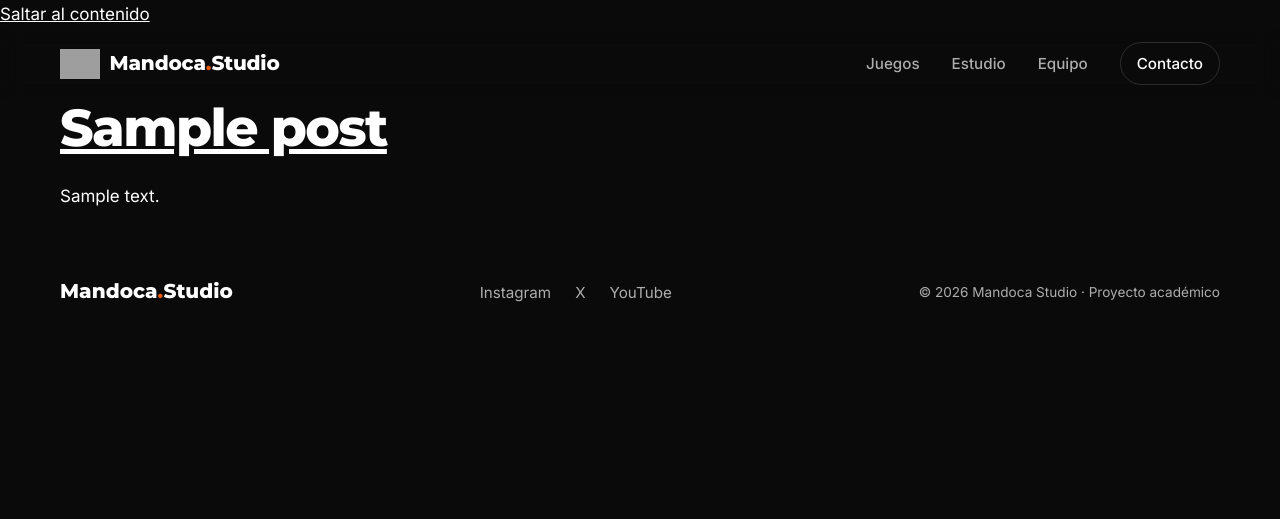
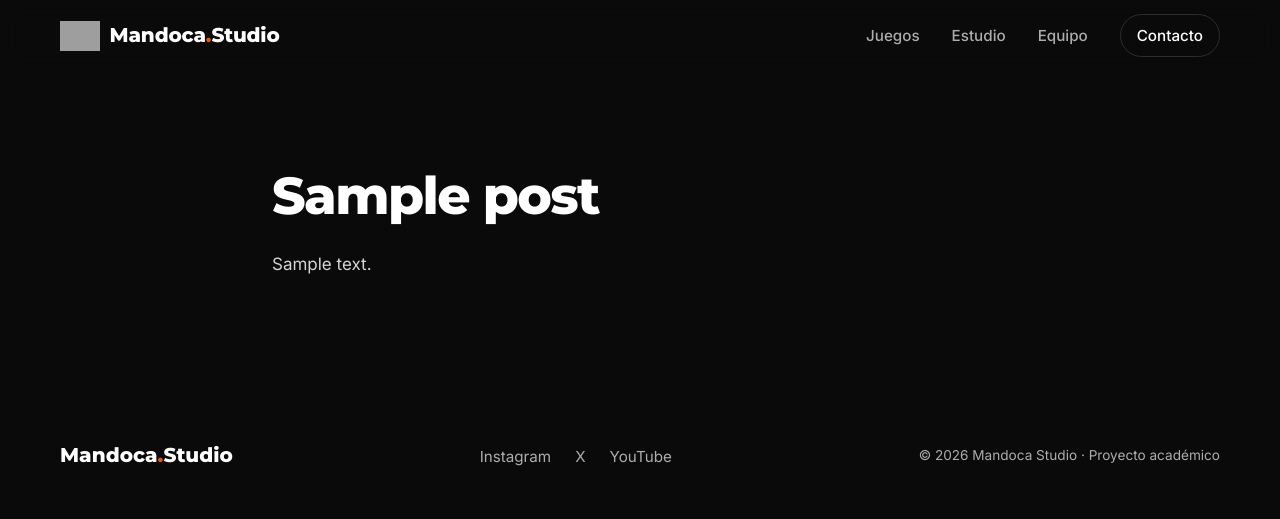
Before and after one commit to Devz99AC/mandoca-studio, a WordPress theme: template index.php in a window 1280 px wide. Shown: the top 519 px of the page. Run offline with PHP 8.4 and a stand-in for WordPress, Linux system fonts and the light colour scheme; the site name, menu and one post (Sample post) are stand-ins, and other content is empty; grey boxes are pictures that could not be loaded.

Commit message:
refactor(css): adaptar estilos al tema de wordpress
Cabecera fija (funciona dentro de los contenedores de Elementor y con la barra de administración), imágenes con más especificidad para que Elementor no les quite el borde redondeado, arte de juegos con imagen real o provisional, y estilos para páginas sin Elementor.

```diff
--- a/assets/css/main.css
+++ b/assets/css/main.css
@@ -42,6 +42,7 @@ body {
   line-height: 1.65;
   -webkit-font-smoothing: antialiased;
   overflow-x: clip;
+  padding-top: var(--header-h); /* espacio para la cabecera fija */
 }
 
 img { max-width: 100%; display: block; }
@@ -61,6 +62,14 @@ p { margin: 0 0 1em; }
 :focus-visible { outline: 2px solid var(--gold); outline-offset: 3px; border-radius: 4px; }
 
 .container { width: min(100% - 2.5rem, var(--container)); margin-inline: auto; }
+
+/* Enlace "Saltar al contenido": invisible hasta que se navega con teclado */
+.skip-link {
+  position: absolute; left: 1rem; top: -100px; z-index: 100;
+  padding: .6rem 1rem; border-radius: 8px;
+  background: var(--bone); color: var(--ink); font-weight: 700; text-decoration: none;
+}
+.skip-link:focus { top: 1rem; }
 
 .eyebrow {
   font-family: var(--font-mono);
@@ -91,9 +100,12 @@ p { margin: 0 0 1em; }
 .btn-ghost:hover { border-color: var(--bone); }
 
 /* ---------- Cabecera ---------- */
+/* Fija (no sticky) para que funcione aunque Elementor la envuelva en sus contenedores */
 .site-header {
-  position: sticky;
+  position: fixed;
   top: 0;
+  left: 0;
+  right: 0;
   z-index: 50;
   height: var(--header-h);
   background: rgba(10, 10, 10, .8);
@@ -365,6 +404,16 @@ p { margin: 0 0 1em; }
 .socials a { text-decoration: none; color: var(--muted); font-size: .95rem; }
 .socials a:hover { color: var(--bone); }
 .copy { margin: 0; color: var(--muted); font-size: .85rem; }
+
+/* ---------- Páginas y entradas sin Elementor ---------- */
+.page-content { padding: clamp(3rem, 8vw, 6rem) 0; max-width: 46rem; }
+.page-content h1 { font-size: clamp(2.25rem, 5vw, 3.5rem); }
+.page-content h2 a { text-decoration: none; }
+.entry-content { color: #d4d4d4; }
+.entry-content a { color: var(--ember); }
+.entry-content img { height: auto; border-radius: var(--radius); }
+.pagination { padding-bottom: 4rem; }
+.pagination .nav-links { display: flex; gap: .75rem; }
 
 /* ---------- Animación de entrada al hacer scroll ---------- */
 .reveal { opacity: 0; transform: translateY(24px); transition: opacity .7s var(--ease), transform .7s var(--ease); }
```
Also changed, not shown: other parts of assets/css/main.css (+41 -14 lines).
